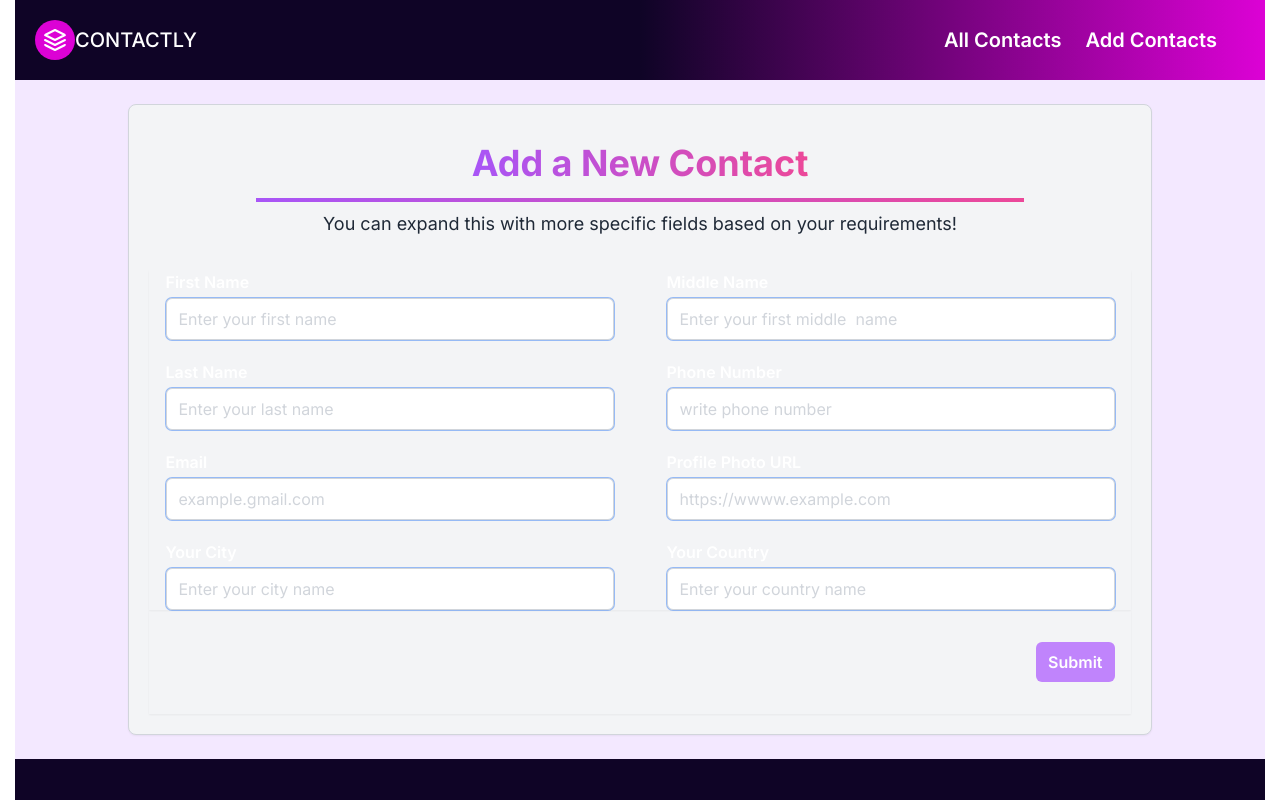
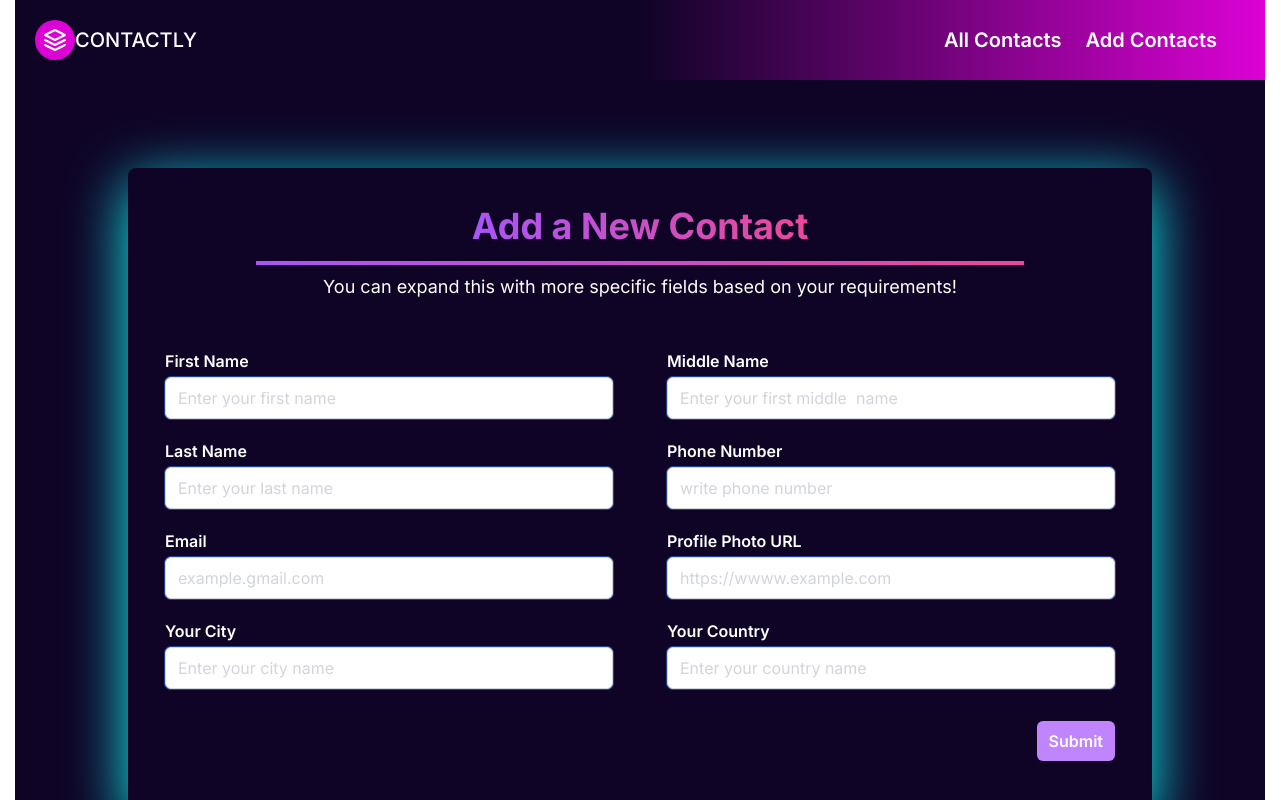
Before and after one commit to subroto23/contact-management-frontend, a Next.js app: page /add-contact in a window 1280 px wide. Shown: the top 800 px of the page. Built offline with nearby package versions, Linux system fonts and the light colour scheme; a web font is replaced by a local one.

Commit message:
Add contact form

```diff
--- a/src/app/(withNavbarAndFooter)/add-contact/page.tsx
+++ b/src/app/(withNavbarAndFooter)/add-contact/page.tsx
@@ -1,9 +1,11 @@
 import AddContactsPage from "@/components/Pages/AddContacts";
+import HoverBasedEffect from "@/components/Pages/HomePage/HoverBasedEffect/HoverBasedEffect";
 
 const AddContactPage = () => {
   return (
     <>
       <AddContactsPage />
+      <HoverBasedEffect />
     </>
   );
 };
--- a/src/components/Pages/AddContacts.tsx
+++ b/src/components/Pages/AddContacts.tsx
@@ -41,19 +41,19 @@ const AddContactsPage = () => {
   return (
     <>
       <Container>
-        <div className="bg-purple-100 py-6">
+        <div className="py-6 md:my-16 my-6">
           <Form
             onSubmit={handleSubmit(onSubmit) as SubmitHandler<FieldValues>}
             double={true}
           >
-            <div className="max-w-3xl mx-auto text-center mt-1">
+            <div className="max-w-3xl mx-auto text-center mt-1 mb-12">
               <h1 className="text-4xl font-bold text-gray-900 leading-tight mb-2 pb-4 relative">
                 <span className="bg-clip-text text-transparent bg-gradient-to-r from-purple-500 to-pink-500">
                   Add a New Contact
                 </span>
                 <span className="absolute bottom-0 left-0 w-full h-1 bg-gradient-to-r from-purple-500 to-pink-500"></span>
               </h1>
-              <p className="text-lg text-gray-800 mb-8">
+              <p className="text-lg mb-8">
                 You can expand this with more specific fields based on your
                 requirements!
               </p>
--- a/src/components/ReusableForm/Form.tsx
+++ b/src/components/ReusableForm/Form.tsx
@@ -13,7 +13,7 @@ export const Form = ({ onSubmit, children, double = false }: TForm) => {
       <form
         onSubmit={onSubmit}
         className={cn(
-          `border border-gray-300 shadow-sm rounded-lg w-full p-5 mx-auto pt-8 bg-gray-100`,
+          ` rounded-lg w-full p-5 mx-auto pt-8 shadow-[0_15px_60px_#0FFBF9]`,
           {
             "max-w-5xl": double,
             "max-w-md": !double,
```
